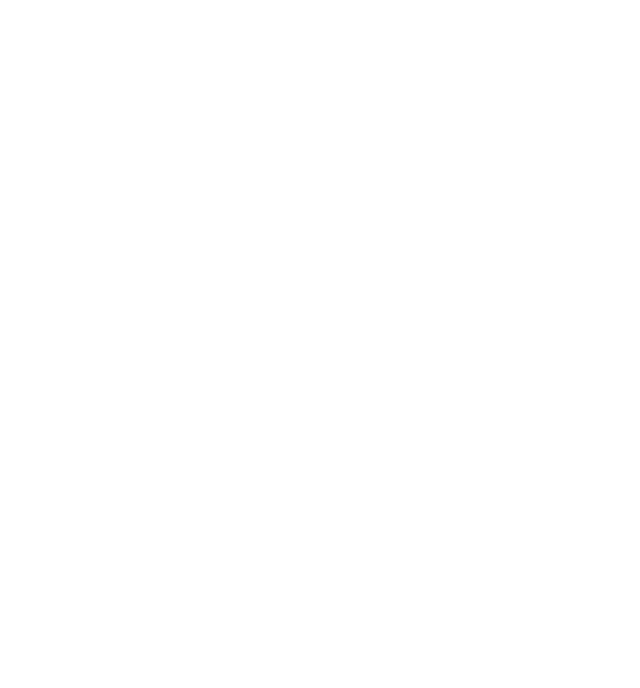
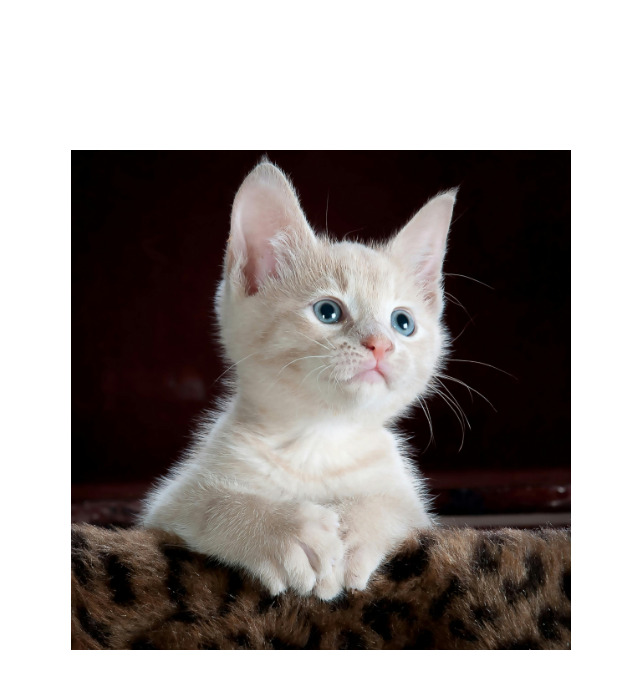
Before and after one commit to thejas2246/image-carousel, a plain HTML site: page index.html in a window 1280 px wide. Shown: the whole page, without its empty margins (319-959 px from the left). Drawn offline with Linux system fonts and the light colour scheme.

Commit message:
create an array to store images

```diff
--- a/index.html
+++ b/index.html
@@ -4,8 +4,12 @@
         <meta charset="UTF-8" />
         <meta name="viewport" content="width=device-width, initial-scale=1.0" />
         <title>Image Carousel</title>
+        <link rel="stylesheet" href="style.css" />
+        <script src="script.js" type="module"></script>
     </head>
     <body>
-        <div class="image-container"></div>
+        <div class="image-container">
+            <img src=" alt="image" class="image" />
+        </div>
     </body>
 </html>
--- a/script.js
+++ b/script.js
@@ -0,0 +1,20 @@
+const imageArray = [];
+
+imageArray.push("./assets/images/squirril.jpg");
+imageArray.push("./assets/images/sparrow.jpg");
+imageArray.push("./assets/images/deer.jpg");
+
+let imageCount = 0;
+const image = document.querySelector(".image");
+
+function changeImage() {
+    if (imageCount >= 3) {
+        imageCount = 0;
+    }
+    image.src = imageArray[imageCount];
+    imageCount++;
+}
+
+setInterval(changeImage, 5000);
+
+document.addEventListener("DOMContentLoaded", changeImage);
--- a/style.css
+++ b/style.css
@@ -0,0 +1,19 @@
+body{
+    margin: 0;
+    height: 100vh;
+    display: flex;
+    justify-content: center;
+    align-items: center;
+}
+
+.image-container{
+    background-color: green;
+    width: 500px;
+    height: 500px;
+}
+
+img{
+    height: 100%;
+    width: 100%;
+    object-fit: cover;
+}
```
Also changed, not shown: assets/images/deer.jpg (added), assets/images/sparrow.jpg (added), assets/images/squirril.jpg (added).
